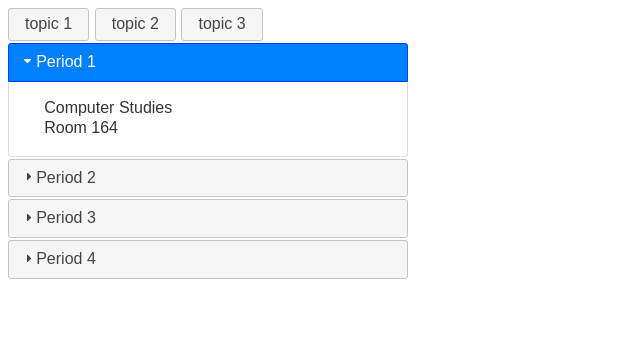
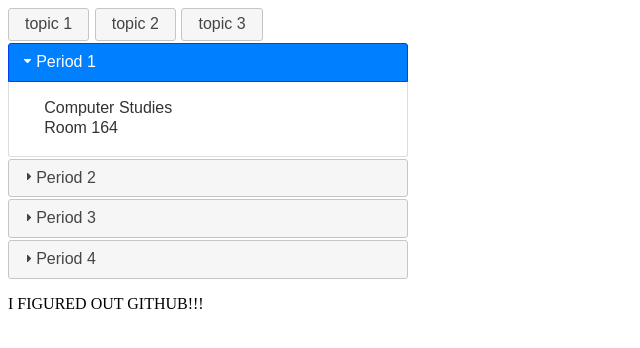
Before and after one commit to NmsIsCool/MyHtml, a plain HTML site: page JQueryUI/index.html in a window 1280 px wide. Shown: the whole page, without its empty margins (0-640 px from the left). Drawn offline with nearby package versions, Linux system fonts and the light colour scheme.

Commit message:
I dids it

```diff
--- a/JQueryUI/index.html
+++ b/JQueryUI/index.html
@@ -55,6 +55,7 @@
       Room 256
     </div>
   </div>
+  <p>I FIGURED OUT GITHUB!!!</p>
 </body>
 
 </html>
```
